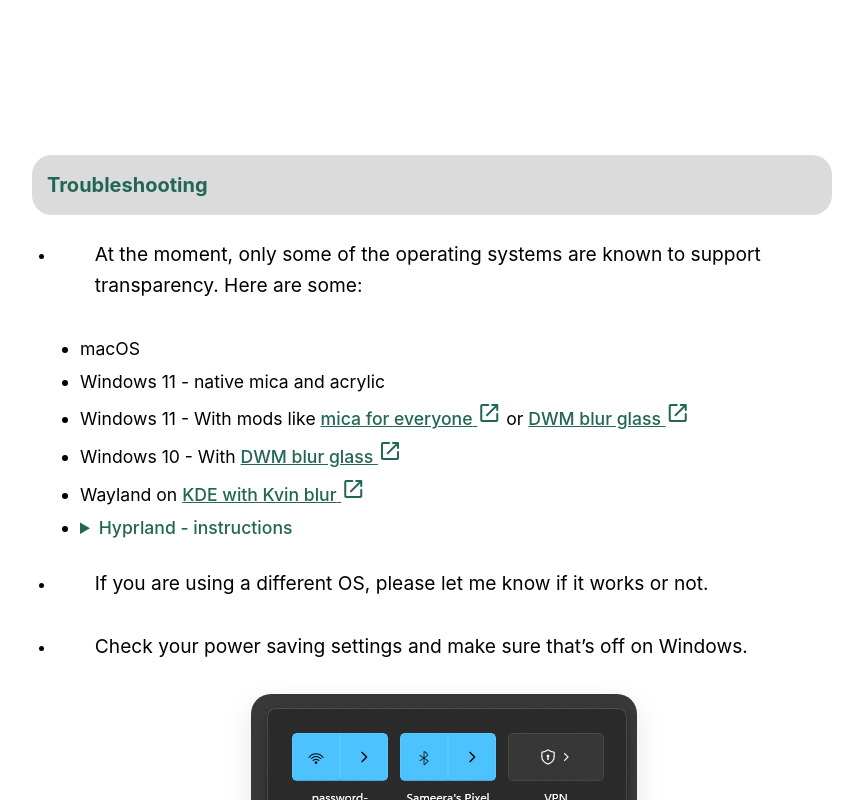
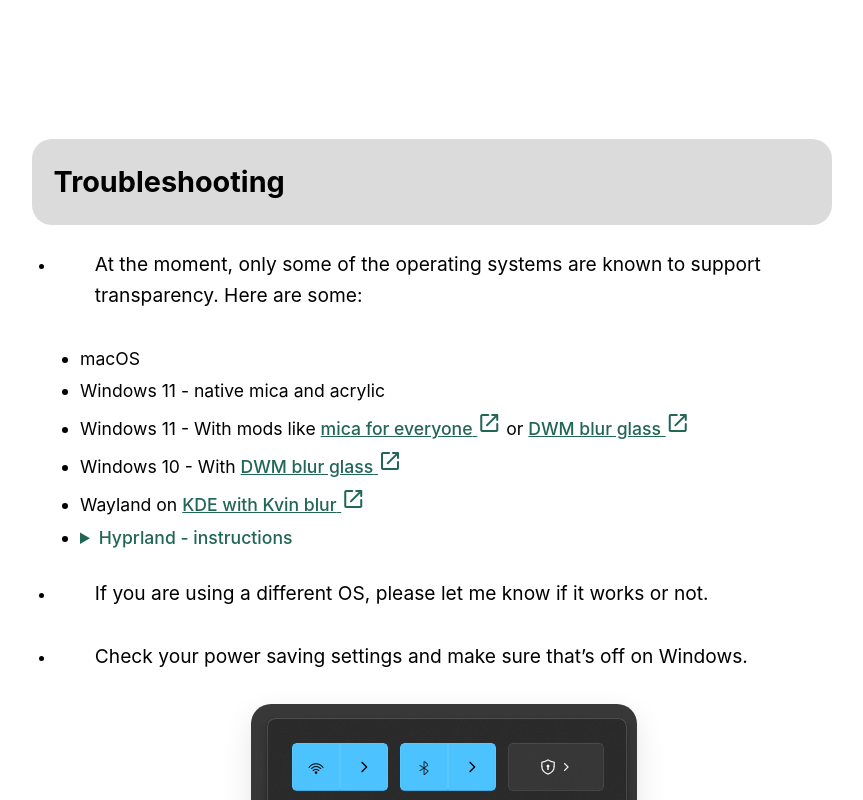
Before and after one commit to sameerasw/sameerasw.com, a Next.js app: page /zen in a window 1280 px wide. Shown: the part 6020-6820 px from the top of the page, without its empty margins (208-1071 px from the left). Built offline with nearby package versions, Linux system fonts and the light colour scheme; a web font is replaced by a local one.

Commit message:
style: apply zen-article heading typography to page and sub-page headings

```diff
--- a/src/styles/articles/zen.css
+++ b/src/styles/articles/zen.css
@@ -63,7 +63,9 @@ ul.zen-article,
   margin-bottom: 2rem;
 }
 
-.zen-article h2 {
+.zen-article h2,
+.page.sub h2,
+.page h2 {
   font-family: var(--font-family);
   font-variation-settings: "wght" 500, "wdth" 110, "ROND" 100;
   font-size: 1.8rem;
```
